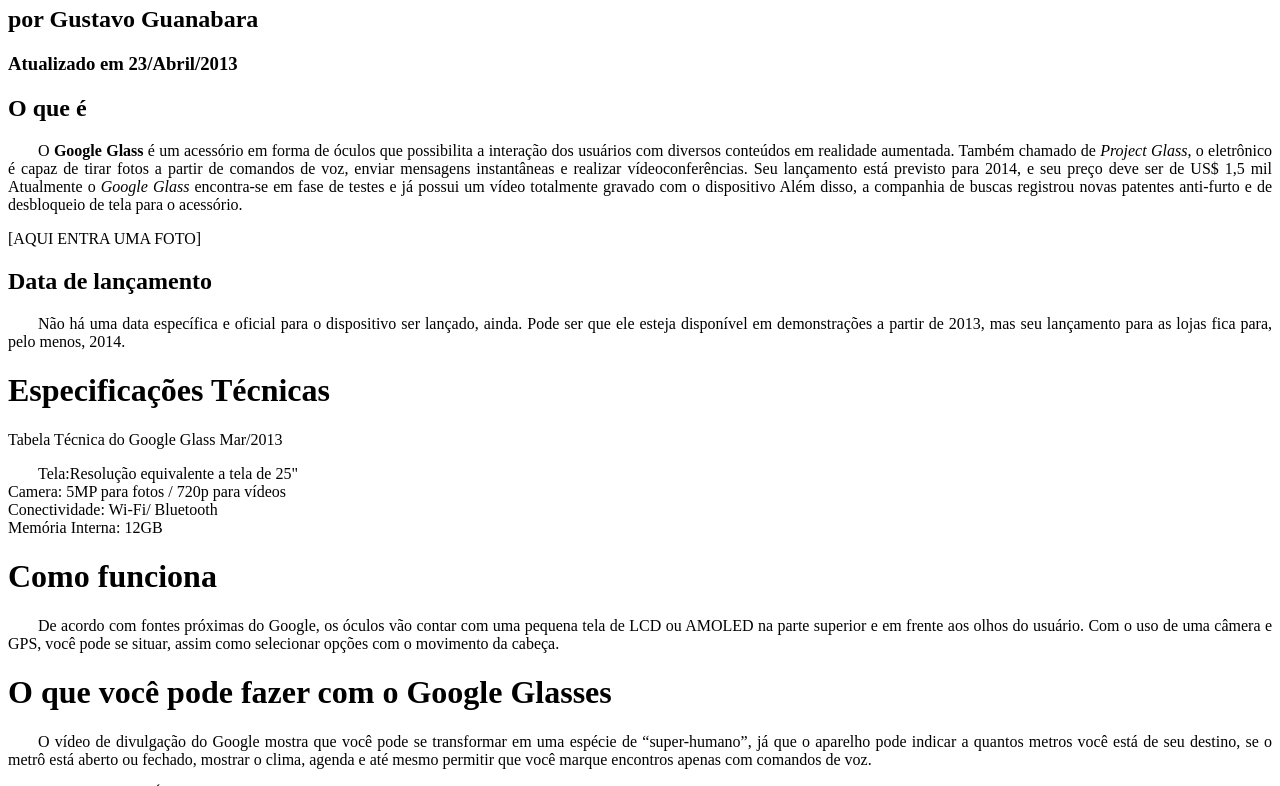
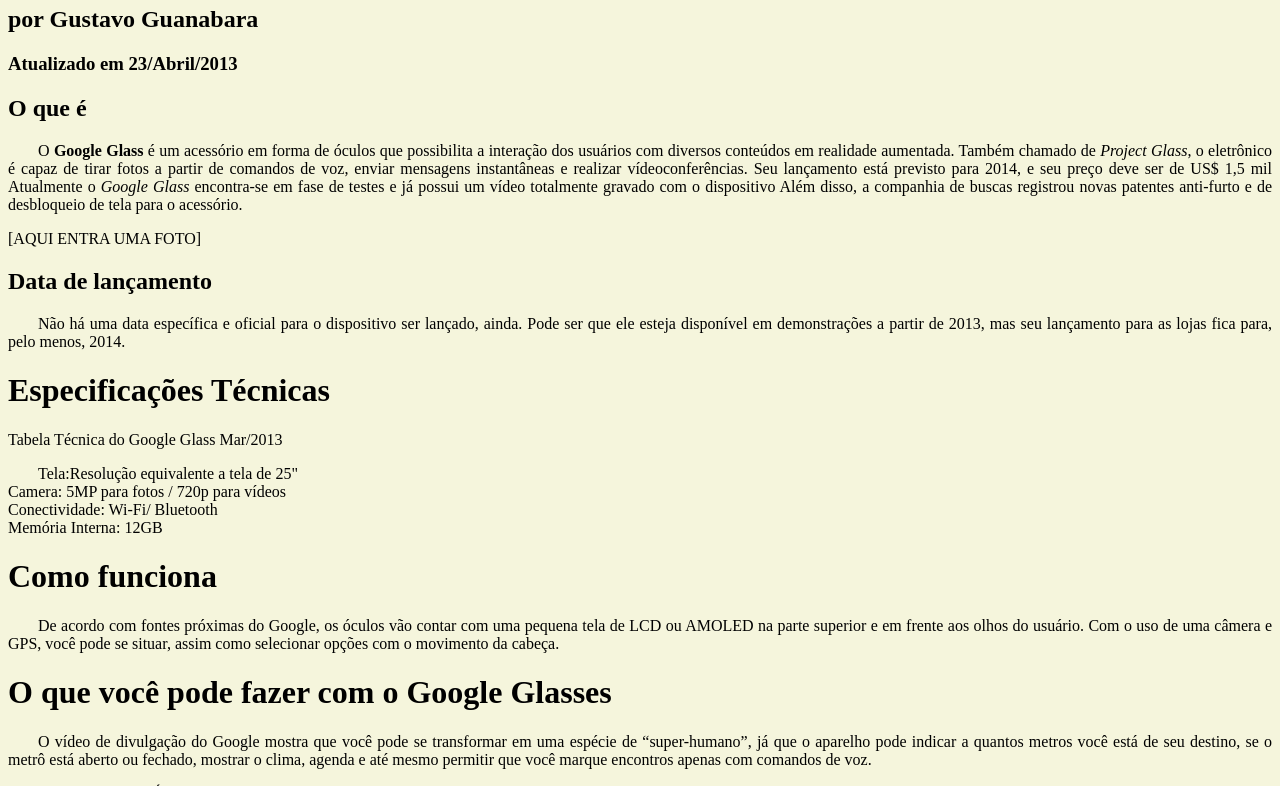
Before and after one commit to DaltonBorges/Curso-HTML-5, a plain HTML site: page projeto-glass-html5/index.html in a window 1280 px wide. Shown: the part 366-1152 px from the top of the page. Drawn offline with Linux system fonts and the light colour scheme.

Commit message:
Final da aula 8
Commitando o final da aula 8

```diff
--- a/projeto-glass-html5/index.html
+++ b/projeto-glass-html5/index.html
@@ -6,6 +6,11 @@
     <meta http-equiv="X-UA-Compatible" content="IE=edge">
     <meta name="viewport" content="width=device-width, initial-scale=1.0">
     <style>
+        body{
+            background-image: none;
+            background-color: beige;
+            color: black;
+        }
         p{
             text-align: justify;
             text-indent: 30px;
```
